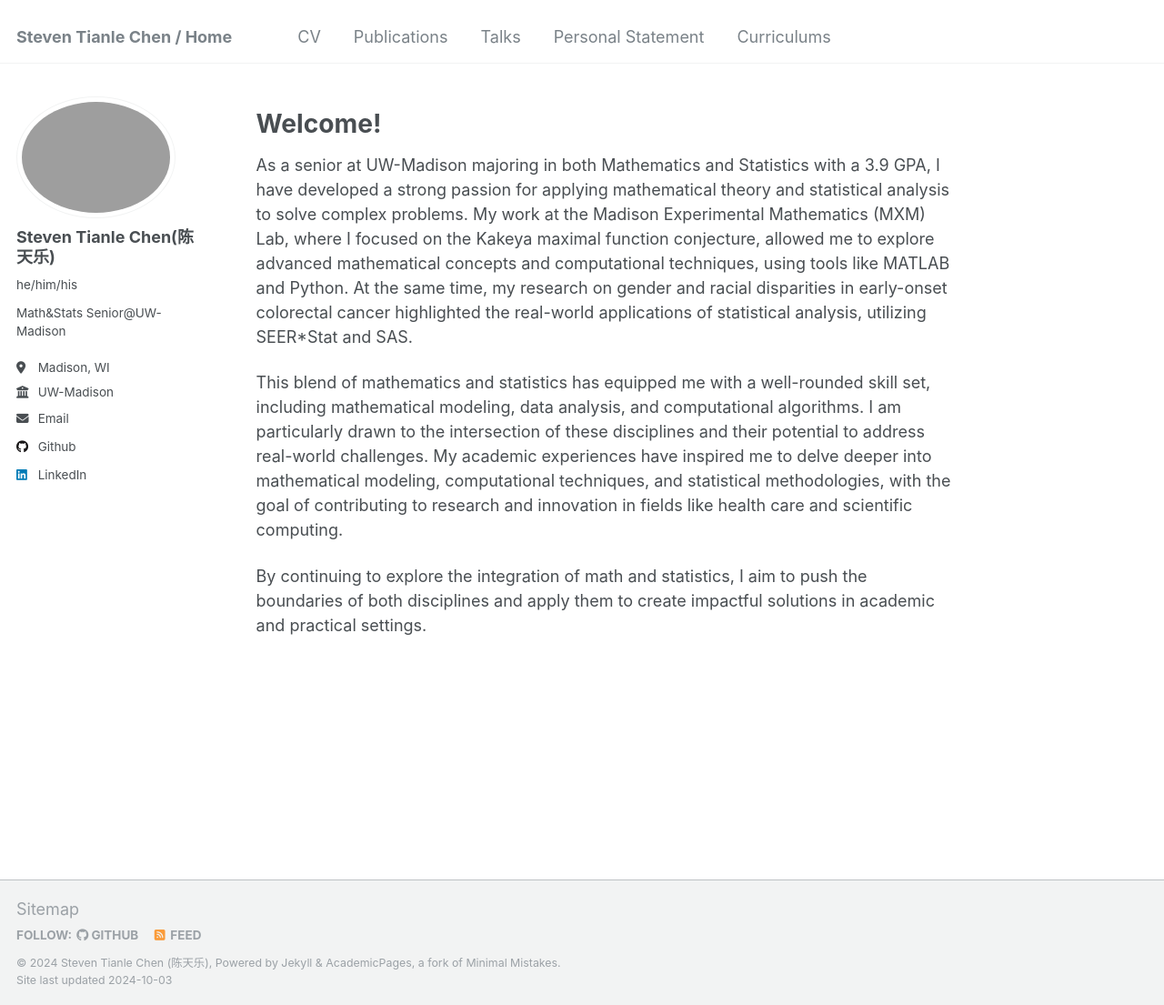
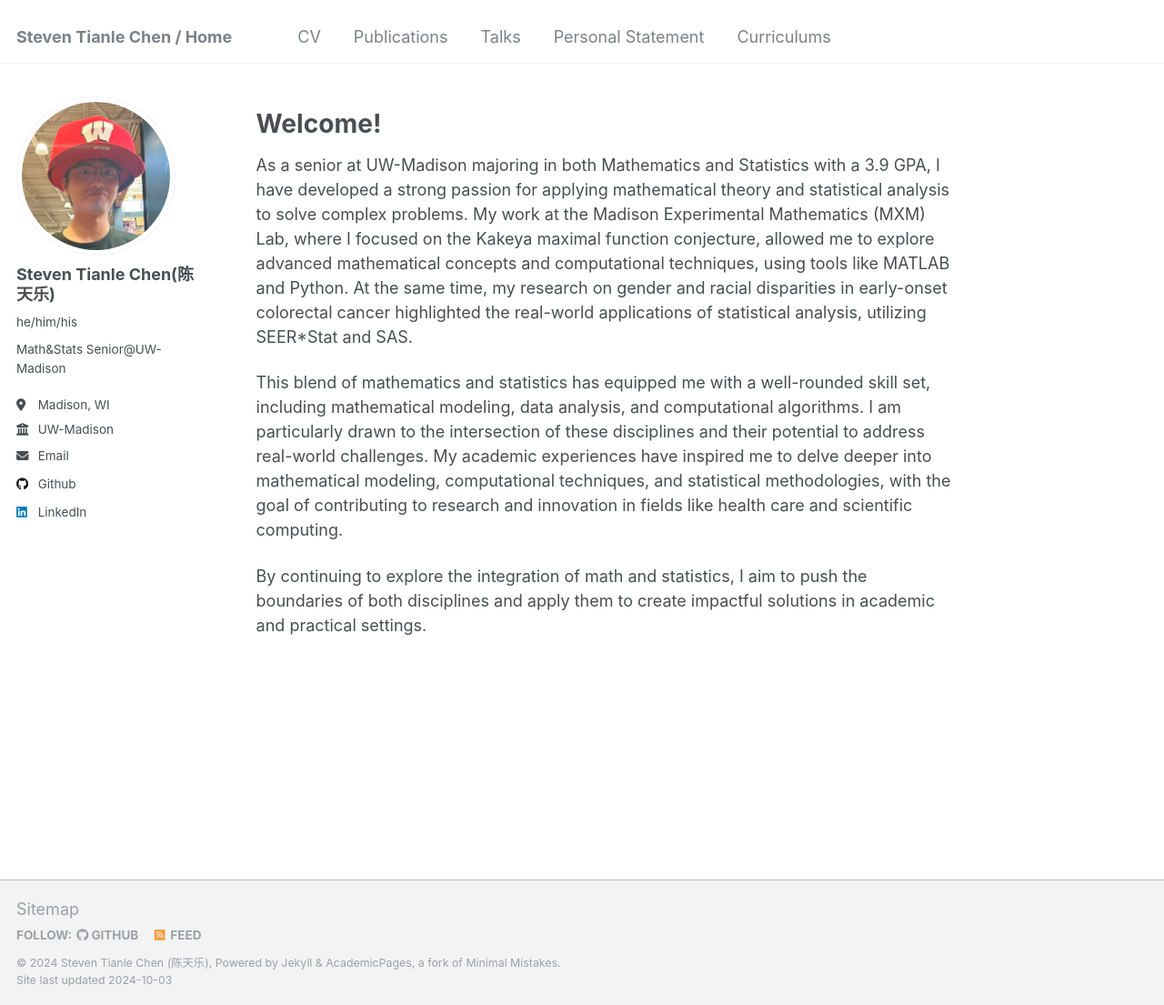
Before and after one commit to sttlchen/sttlchen.github.io, a Jekyll site: the page built from _pages/about.md, in a window 1280 px wide and 1105 px high. Shown: the whole window at 91% size. Built offline with Jekyll 4.4.1, drawn with Linux system fonts in a browser that asks for light colours.

Commit message:
Update _config.yml

```diff
--- a/_config.yml
+++ b/_config.yml
@@ -21,7 +21,7 @@ repository               : "StBadger02/StBadger02.github.io"
 #               Additional customization can be done by editing /_includes/author-profile.html
 author:
   # Biographic information
-  avatar           : "profile.jpg"
+  avatar           : "uwbighat.jpg"
   name             : "Steven Tianle Chen(陈天乐)"
   pronouns         : "he/him/his"
   bio              : "Math&Stats Senior@UW-Madison"
```
